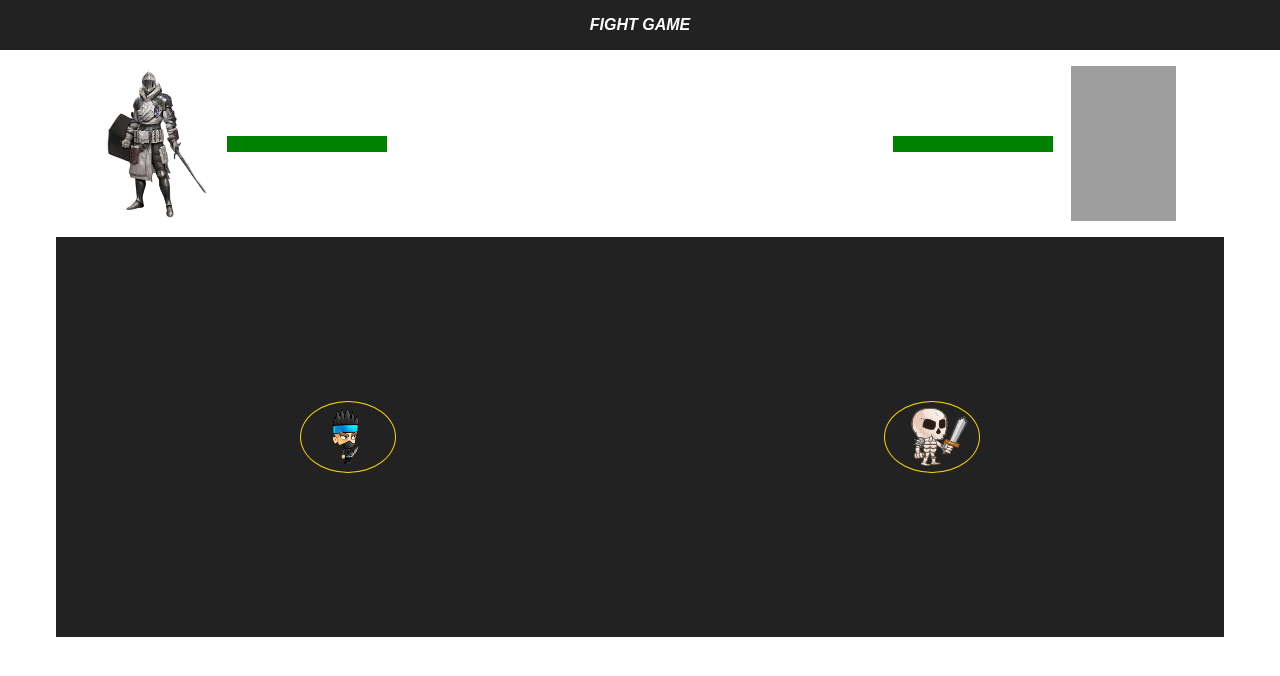
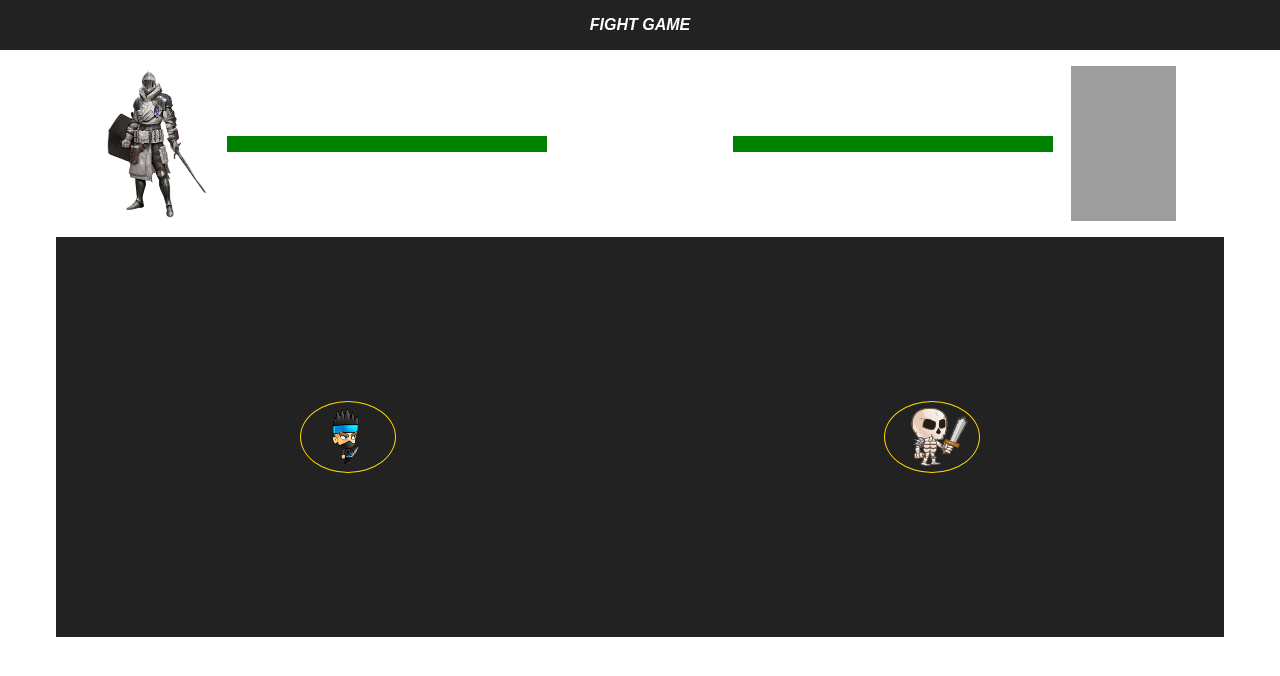
Before and after one commit to Cedricnator/unidad2.github.io, a plain HTML site: page index.html in a window 1280 px wide. Drawn offline with Linux system fonts and the light colour scheme; grey boxes are pictures that could not be loaded.

Commit message:
Update CSS to add progress bar width and fix typo in index.html

```diff
--- a/css/styless.css
+++ b/css/styless.css
@@ -107,6 +107,10 @@ nav {
     animation: shake 0.5s;
 }
 
+progress{
+    width: 20rem;
+}
+
 @keyframes shake {
     0% { transform: translate(0, 0); }
     50% { transform: translate(-5px, 0); }
```
Also changed, not shown: index.html (+1 -1 lines).
